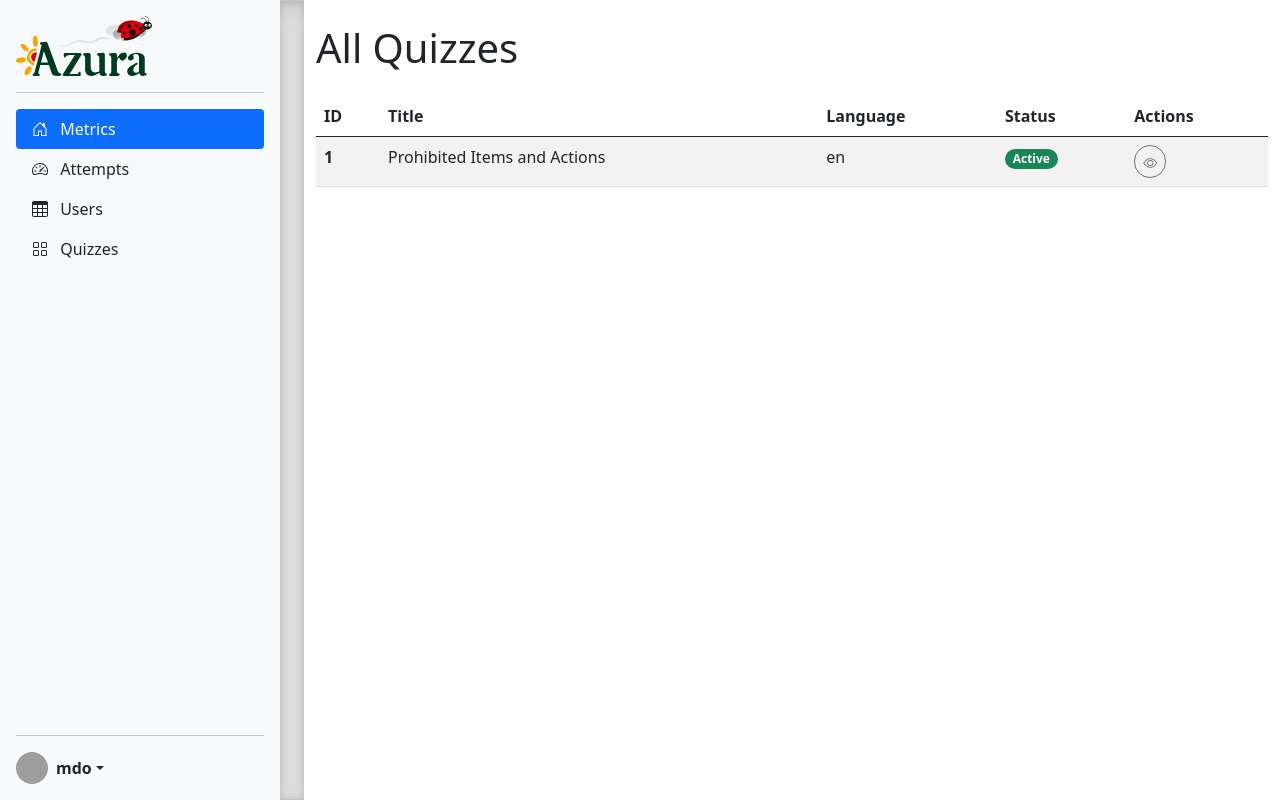
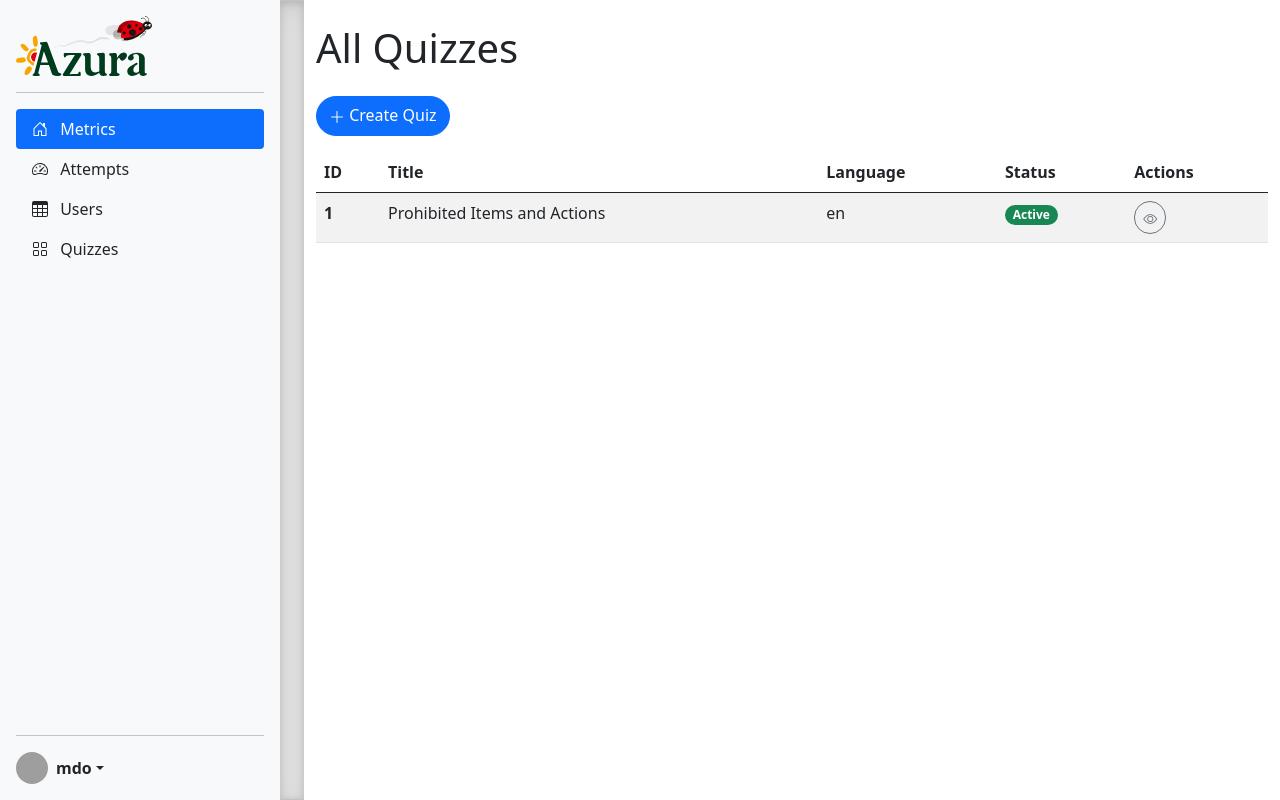
Before and after one commit to abdelkabirmoufassih/TEST, a Flask app: page /admin/quizzes in a window 1280 px wide. Run offline with Flask 3, Linux system fonts and the light colour scheme; a user stored in the database is signed in; some libraries are stand-ins or nearby versions; grey boxes are pictures that could not be loaded.

Commit message:
Update quizzes.html

```diff
--- a/templates/admin/quizzes.html
+++ b/templates/admin/quizzes.html
@@ -2,6 +2,15 @@
 block content %}
 <div class="container mt-4">
   <h1 class="mb-4">All Quizzes</h1>
+
+  <!-- Create Quiz Button -->
+  <a
+    href="{{ url_for('admin.create_quiz') }}"
+    class="btn btn-primary mb-3 rounded-pill"
+  >
+    <i class="bi bi-plus-lg"></i> Create Quiz
+  </a>
+
   <div class="table-responsive">
     <table class="table table-striped">
       <thead>
```
